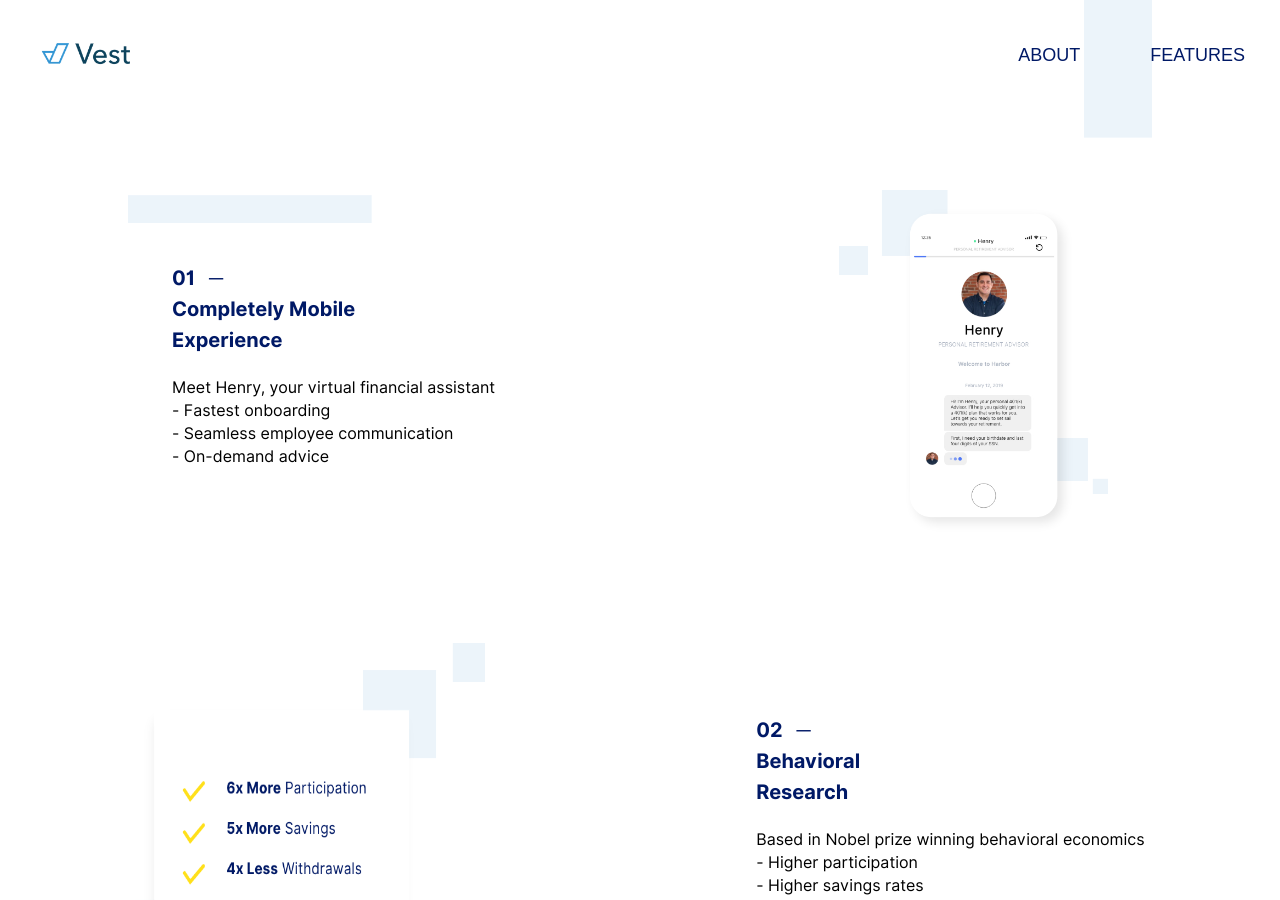
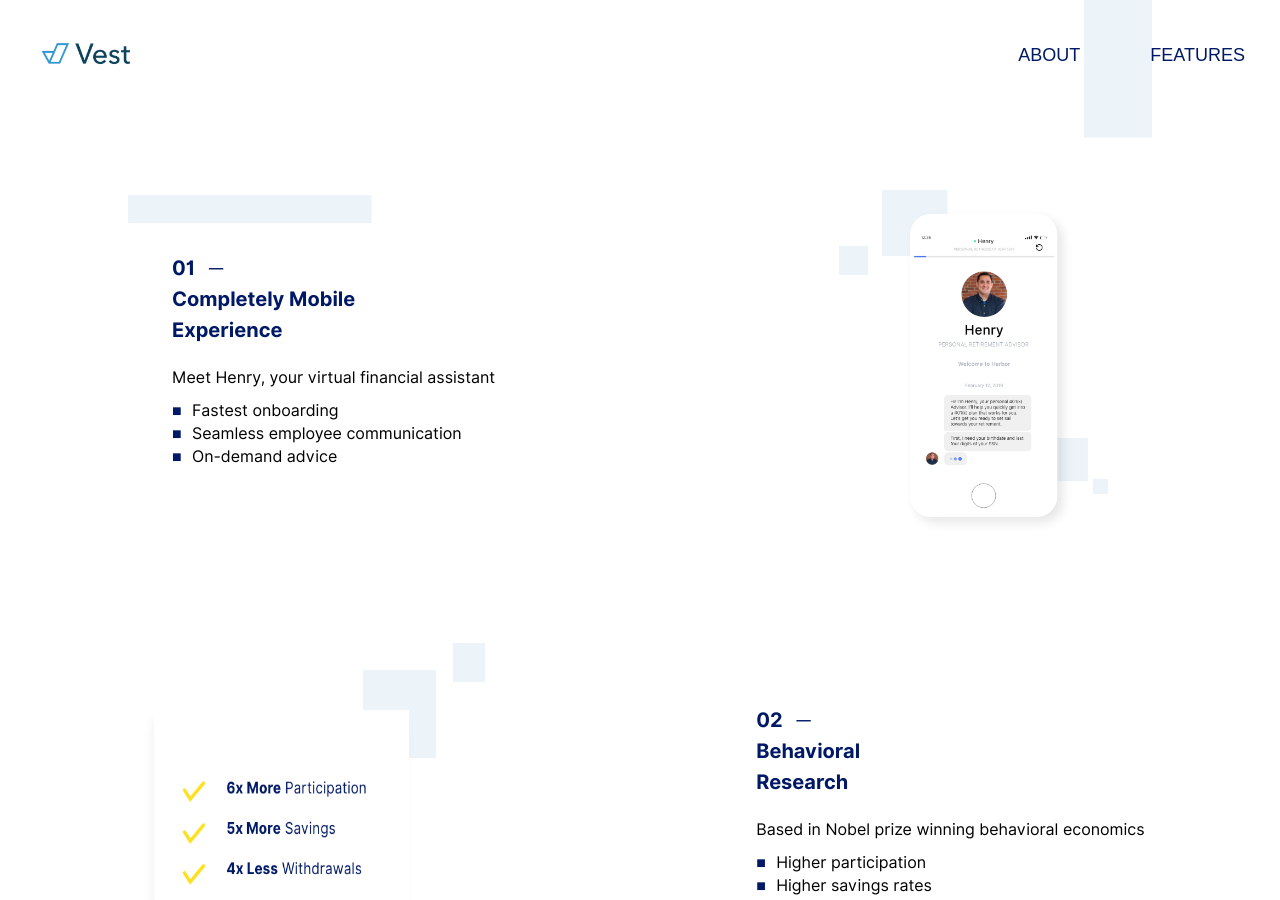
Before and after one commit to VestHQ/VestHQ, a Jekyll site: the page built from features.html, in a window 1280 px wide and 900 px high, scrolled down 812 px. Built offline with Jekyll 4.4.1, drawn with Linux system fonts in a browser that asks for light colours; nearby versions of some CDN libraries; some web fonts are replaced; comment, search, counter and statistics services are not loaded; some of the changed text lies outside the part shown.

Commit message:
changed bullets style

```diff
--- a/_includes/features.html
+++ b/_includes/features.html
@@ -12,11 +12,12 @@
             </h3>
 
             <p class="feature__text">
-                Meet Henry, your virtual financial assistant <br>
-                - Fastest onboarding <br>
-                - Seamless employee communication <br>
-                - On-demand advice
-            </p>
+                Meet Henry, your virtual financial assistant </p>
+                <ul class="feature__ul">
+                    <li>Fastest onboarding</li>
+                    <li>Seamless employee communication</li>
+                    <li>On-demand advice</li>
+                </ul>
     </div>
 
     <img src="{{ site.baseurl }}/assets/images/feature_1.png" alt="" class="feature__img feature__img--1">
@@ -33,11 +34,13 @@
             </h3>
 
             <p class="feature__text">
-                Based in Nobel prize winning behavioral economics <br>
-                - Higher participation <br>
-                - Higher savings rates <br>
-                - Lower withdrawal amounts
-            </p>
+                Based in Nobel prize winning behavioral economics </p>
+
+            <ul class="feature__ul">
+                <li>Higher participation</li>
+                <li>Higher savings rates </li>
+                <li>Lower withdrawal amounts</li>
+            </ul>
     </div>
 </section>
 
@@ -50,11 +53,14 @@
             </h3>
 
             <p class="feature__text">
-                Accuracy leads to less administration<br>
-                - Census management <br>
-                - Eligibility verification <br>
-                - Fast plan testing
-            </p>
+                Accuracy leads to less administration</p>
+
+            <ul class="feature__ul">
+                <li>Census management</li>
+                <li>Eligibility verification </li>
+                <li>Easy plan testing</li>
+                <li>Payroll review</li>
+            </ul>
     </div>
-    <img src="{{ site.baseurl }}/assets/images/feature_3.png" alt="" class="feature__img">
+    <img src="{{ site.baseurl }}/assets/images/feature_3.png" alt="" class="feature__img feature__img--3">
 </section>
--- a/_sass/2-modules/blocks.scss
+++ b/_sass/2-modules/blocks.scss
@@ -46,10 +46,7 @@
     font-family: $inter-regular;
     font-weight: 400;
     font-size: 2.4rem;
-    //min-width: 30rem;
-    //width: 45%;
-    //margin: 0 10%;
-    line-height: 1.4;
+    line-height: 1.5;
     z-index: -1;
     background: #fff;
 
@@ -92,7 +89,7 @@
 }
 
 .highlight {
-  padding: 2px 3px;
+  padding: 1px 3px;
 
   &--1{
     background: $blue-mid-2;
@@ -106,7 +103,6 @@
   &--4 {
     background: $dark-blue;
     color: #fff;
-    padding: 3px 4px;
   }
 }
 
--- a/_sass/2-modules/features.scss
+++ b/_sass/2-modules/features.scss
@@ -13,10 +13,27 @@
   }
   &__text {
     font-size: 1.6rem;
+    margin-bottom: 1rem;
 
     @include respond(phone) {
       margin-bottom: 3rem;
     }
+  }
+  &__ul {
+    @extend .feature__text;
+    list-style-type: none;
+
+    li {
+      &::before{
+        content: "\25A0";
+        color: $dark-blue;
+        display: inline-block;
+        width: 1rem;
+        height: 1rem;
+        margin-right: 1rem;
+      }
+    }
+
   }
   &__img {
     width: auto;
@@ -33,5 +50,11 @@
         order: 1;
       }
     }
+    &--3 {
+
+    }
+    @include respond(phone) {
+      height: 27rem;
+    }
   }
 }
```
Also changed, not shown: 2 other files.
